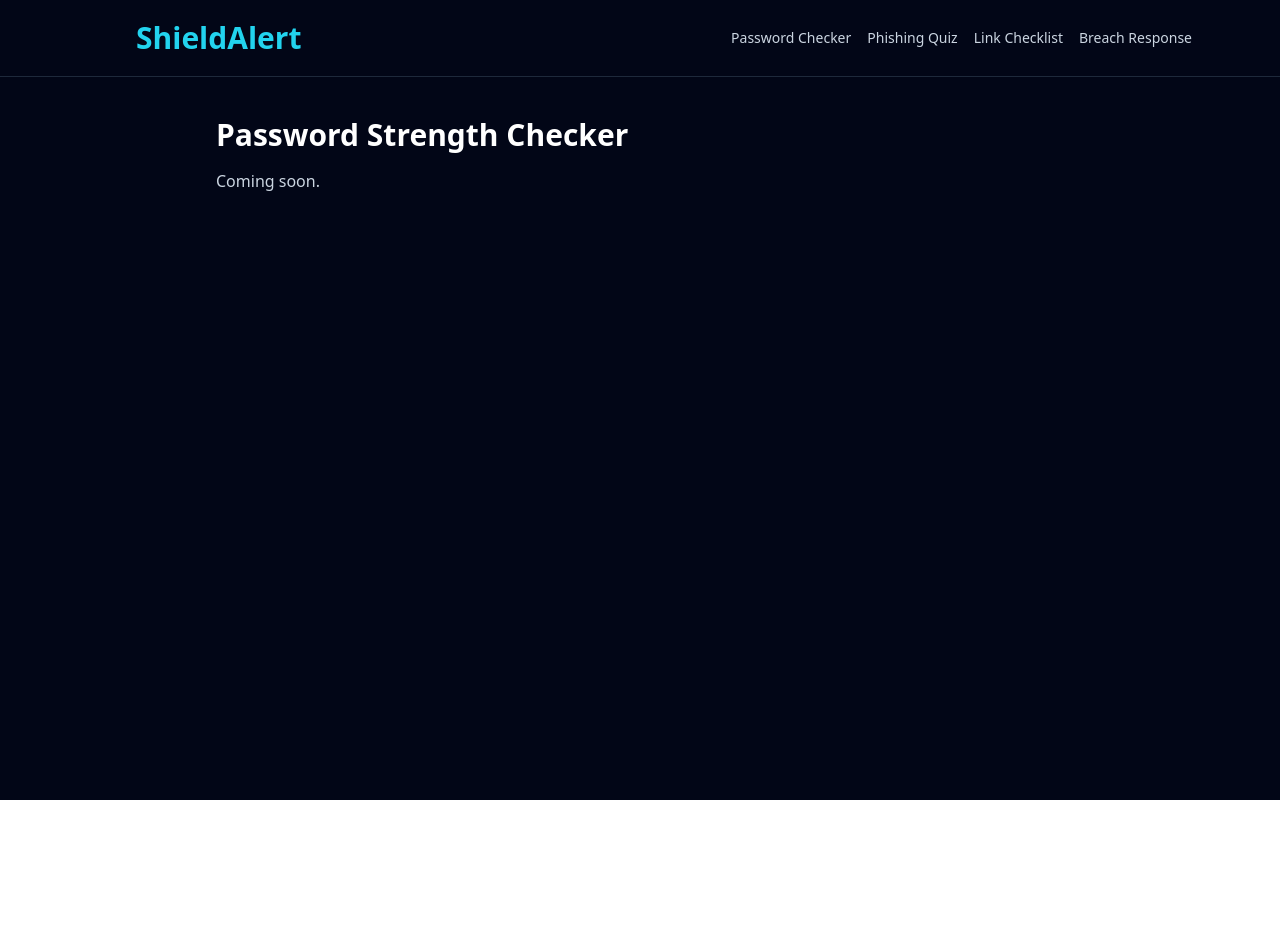
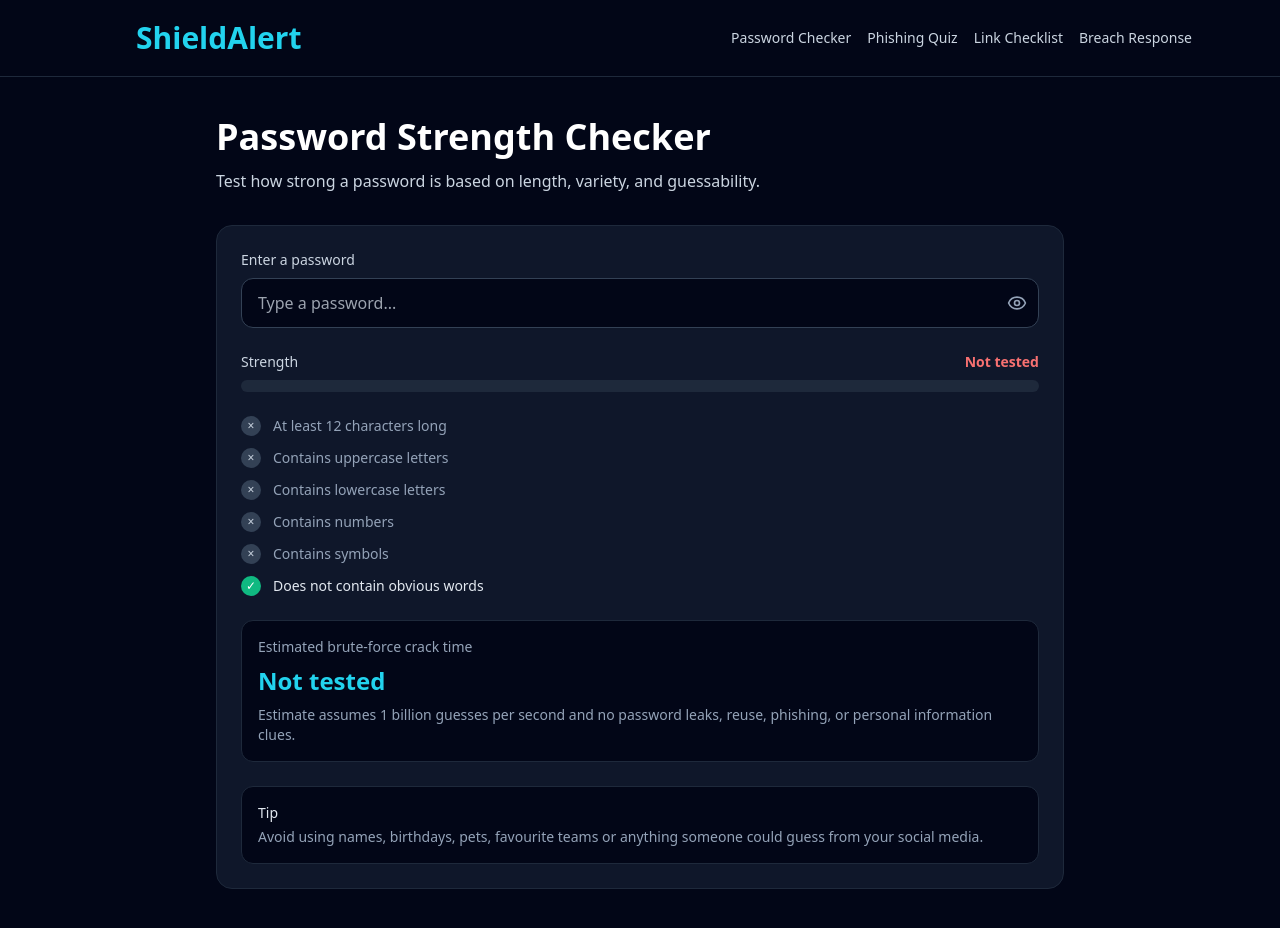
Before and after one commit to thedevarchive/shieldalert-security-dashboard, a Nuxt app: page /password-checker in a window 1280 px wide. Before the commit the page ends 800 px from the top, so only its background shows below. Built offline with nearby package versions, Linux system fonts and the light colour scheme; some icons are missing.

Commit message:
Finished password checker feature

```diff
--- a/app/pages/password-checker.vue
+++ b/app/pages/password-checker.vue
@@ -1,6 +1,187 @@
+<script setup lang="ts">
+import { Eye, EyeOff } from '@lucide/vue'
+
+const password = ref('')
+const showPassword = ref(false)
+
+const checks = computed(() => [
+  {
+    label: 'At least 12 characters long',
+    passed: password.value.length >= 12,
+  },
+  {
+    label: 'Contains uppercase letters',
+    passed: /[A-Z]/.test(password.value),
+  },
+  {
+    label: 'Contains lowercase letters',
+    passed: /[a-z]/.test(password.value),
+  },
+  {
+    label: 'Contains numbers',
+    passed: /\d/.test(password.value),
+  },
+  {
+    label: 'Contains symbols',
+    passed: /[^A-Za-z0-9]/.test(password.value),
+  },
+  {
+    label: 'Does not contain obvious words',
+    passed: !/(password|asdf|abc|qwerty|welcome|123)/i.test(password.value),
+  },
+])
+
+const passedChecks = computed(() => {
+  return checks.value.filter((check) => check.passed).length
+})
+
+const score = computed(() => {
+  if (!password.value) return 0
+  return Math.round((passedChecks.value / checks.value.length) * 100)
+})
+
+const strengthLabel = computed(() => {
+  if (score.value === 0) return 'Not tested'
+  if (score.value < 35) return 'Weak'
+  if (score.value < 70) return 'Moderate'
+  if (score.value < 90) return 'Strong'
+  return 'Very strong'
+})
+
+const strengthBarClass = computed(() => {
+  if (score.value < 35) return 'bg-red-500'
+  if (score.value < 70) return 'bg-yellow-400'
+  if (score.value < 90) return 'bg-cyan-400'
+  return 'bg-emerald-400'
+})
+
+const strengthTextClass = computed(() => {
+  if (score.value < 35) return 'text-red-400'
+  if (score.value < 70) return 'text-yellow-400'
+  if (score.value < 90) return 'text-cyan-400'
+  return 'text-emerald-400'
+})
+
+const characterSetSize = computed(() => {
+  let size = 0
+
+  //get sum of number of possible combinations based on each individual character in password
+  if (/[a-z]/.test(password.value)) size += 26 //check for lowercase
+  if (/[A-Z]/.test(password.value)) size += 26 //check for uppercase
+  if (/\d/.test(password.value)) size += 10 //check for numbers
+  if (/[^A-Za-z0-9]/.test(password.value)) size += 32 //check for special characters
+
+  return size
+})
+
+const possibleCombinations = computed(() => {
+  if (!password.value || characterSetSize.value === 0) return 0
+
+  return characterSetSize.value ** password.value.length
+})
+
+const crackTimeSeconds = computed(() => {
+  const guessesPerSecond = 1_000_000_000
+
+  if (!possibleCombinations.value) return 0
+
+  return possibleCombinations.value / guessesPerSecond
+})
+
+const crackTimeLabel = computed(() => {
+  const seconds = crackTimeSeconds.value
+
+  if (!password.value) return 'Not tested'
+  if (seconds < 1) return 'Instantly'
+  if (seconds < 60) return `${Math.round(seconds)} seconds`
+  if (seconds < 3600) return `${Math.round(seconds / 60)} minutes`
+  if (seconds < 86400) return `${Math.round(seconds / 3600)} hours`
+  if (seconds < 31536000) return `${Math.round(seconds / 86400)} days`
+  if (seconds < 3153600000) return `${Math.round(seconds / 31536000)} years`
+
+  return 'Centuries or more'
+})
+</script>
+
 <template>
   <main class="mx-auto max-w-4xl px-6 py-10 text-white">
-    <h1 class="mb-4 text-3xl font-bold">Password Strength Checker</h1>
-    <p class="text-slate-300">Coming soon.</p>
+    <section class="mb-8">
+      <h1 class="mb-3 text-4xl font-bold">
+        Password Strength Checker
+      </h1>
+
+      <p class="text-slate-300">
+        Test how strong a password is based on length, variety, and guessability.
+      </p>
+    </section>
+
+    <section class="rounded-2xl border border-slate-800 bg-slate-900 p-6">
+      <label for="password" class="mb-2 block text-sm font-medium text-slate-300">
+        Enter a password
+      </label>
+
+      <div class="relative">
+        <input id="password" v-model="password" :type="showPassword ? 'text' : 'password'"
+          placeholder="Type a password..."
+          class="w-full rounded-xl border border-slate-700 bg-slate-950 px-4 py-3 pr-12 text-white outline-none focus:border-cyan-400" />
+
+        <button type="button" @click="showPassword = !showPassword"
+          class="absolute right-3 top-1/2 -translate-y-1/2 text-slate-400 transition hover:text-white">
+          <Eye v-if="!showPassword" class="h-5 w-5" />
+          <EyeOff v-else class="h-5 w-5" />
+        </button>
+      </div>
+
+      <div class="mt-6">
+        <div class="mb-2 flex items-center justify-between">
+          <span class="text-sm text-slate-300">Strength</span>
+          <span :class="strengthTextClass" class="text-sm font-semibold">
+            {{ strengthLabel }}
+          </span>
+        </div>
+
+        <div class="h-3 rounded-full bg-slate-800">
+          <div class="h-3 rounded-full transition-all" :class="strengthBarClass" :style="{ width: `${score}%` }" />
+        </div>
+      </div>
+
+      <ul class="mt-6 space-y-3">
+        <li v-for="check in checks" :key="check.label" class="flex items-center gap-3 text-sm">
+          <span class="flex h-5 w-5 items-center justify-center rounded-full text-xs"
+            :class="check.passed ? 'bg-emerald-500 text-white' : 'bg-slate-700 text-slate-300'">
+            {{ check.passed ? '✓' : '×' }}
+          </span>
+
+          <span :class="check.passed ? 'text-slate-200' : 'text-slate-400'">
+            {{ check.label }}
+          </span>
+        </li>
+      </ul>
+
+      <div class="mt-6 rounded-xl border border-slate-800 bg-slate-950 p-4">
+        <p class="text-sm text-slate-400">
+          Estimated brute-force crack time
+        </p>
+
+        <p class="mt-2 text-2xl font-bold text-cyan-400">
+          {{ crackTimeLabel }}
+        </p>
+
+        <p class="mt-2 text-sm text-slate-400">
+          Estimate assumes 1 billion guesses per second and no password leaks, reuse,
+          phishing, or personal information clues.
+        </p>
+      </div>
+
+      <div class="mt-6 rounded-xl border border-slate-800 bg-slate-950 p-4">
+        <p class="text-sm font-medium text-slate-200">
+          Tip
+        </p>
+        <p class="mt-1 text-sm text-slate-400">
+          Avoid using names, birthdays, pets, favourite teams or anything someone
+          could guess from your social media.
+        </p>
+      </div>
+    </section>
   </main>
 </template>
```
